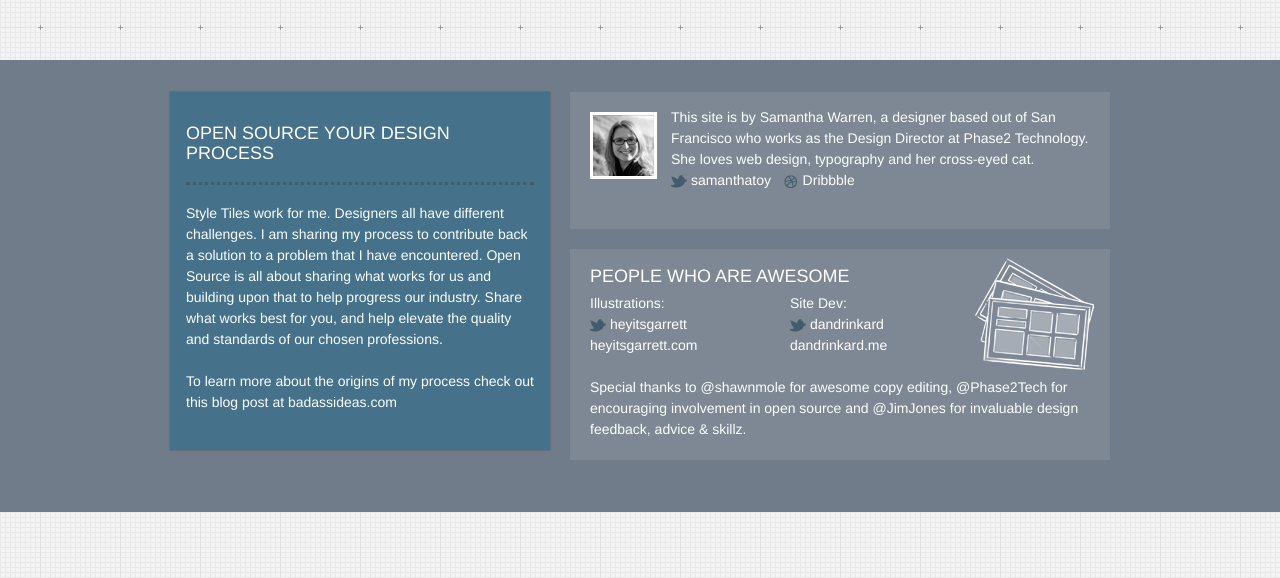
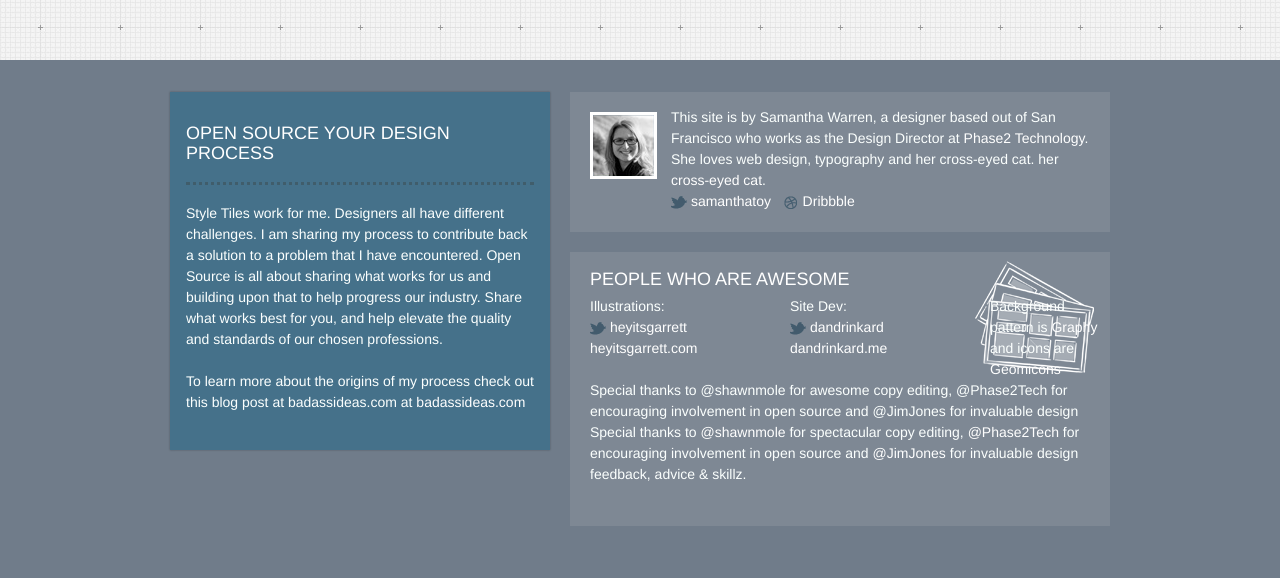
Before and after one commit to styletiles/styletiles.github.com, a Jekyll site: the page built from _posts/2012-02-01-index.html, in a window 1280 px wide and 900 px high, scrolled down 4771 px, cut to the strip 322-900 px from the top of the window. Built offline with Jekyll 4.4.1, drawn with Linux system fonts in a browser that asks for light colours; nearby versions of some CDN libraries; comment, search, counter and statistics services are not loaded.

Commit message:
Footer additions
Added links and more credit information

```diff
--- a/_includes/footer.html
+++ b/_includes/footer.html
@@ -13,6 +13,7 @@
             <p>
                 To learn more about the origins of my process check out this blog post
                 at badassideas.com
+                at <a href="http://badassideas.com/style-tiles-as-a-web-design-process-tool/">badassideas.com</a>
             </p>
         </div>
     </div>
@@ -23,6 +24,7 @@
                 This site is by Samantha Warren, a designer based out of San Francisco who works
                 as the Design Director at <a href="http://www.phase2technology.com">Phase2 Technology</a>. She loves web design, typography and
                 her cross-eyed cat.
+                her <a href="http://www.flickr.com/photos/samanthatoy/sets/72057594083596536/">cross-eyed cat</a>.
                 <br>
                 <a href="http://twitter.com/intent/user?screen_name=dandrinkard"><img src="/img/footer_twitter_bird.png" alt="@"> samanthatoy</a> &nbsp;
                 <a href="http://dribbble.com/samantha/"><img src="/img/dribbble.png" alt="basketball icon" /> Dribbble</a>
@@ -41,8 +43,11 @@
             <p class="span7">
                 Special thanks to @shawnmole for awesome copy editing, @Phase2Tech for
                 encouraging involvement in open source and @JimJones for invaluable design
+                Special thanks to <a href="http://www.twitter.com/shawnmole">@shawnmole</a> for spectacular copy editing, <a href="http://www.twitter.com/phase2tech">@Phase2Tech</a> for
+                encouraging involvement in open source and <a href="http://www.twitter.com/jimjones">@JimJones</a> for invaluable design
                 feedback, advice &amp; skillz.
             </p>
+<p>Background pattern is <a href="http://subtlepatterns.com/?p=834"> Graphy</a> and icons are <a href="http://geomicons.com/">Geomicons</a></p>
         </div>
     </div>
 </div>
```
Also changed, not shown: apple-touch-icon.png (renamed from img/apple-touch-icon.png), favicon.ico (renamed from img/favicon.ico).
